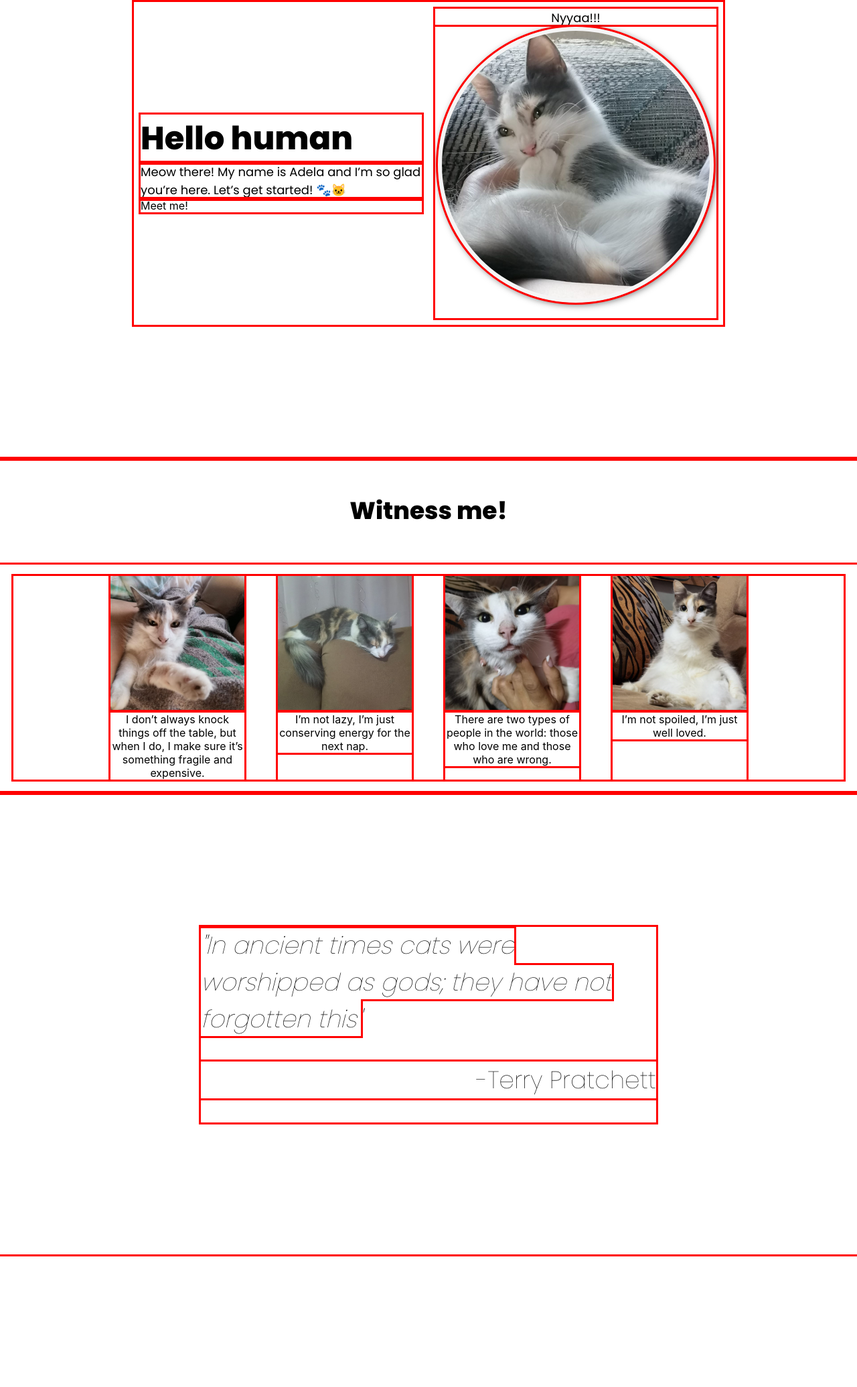
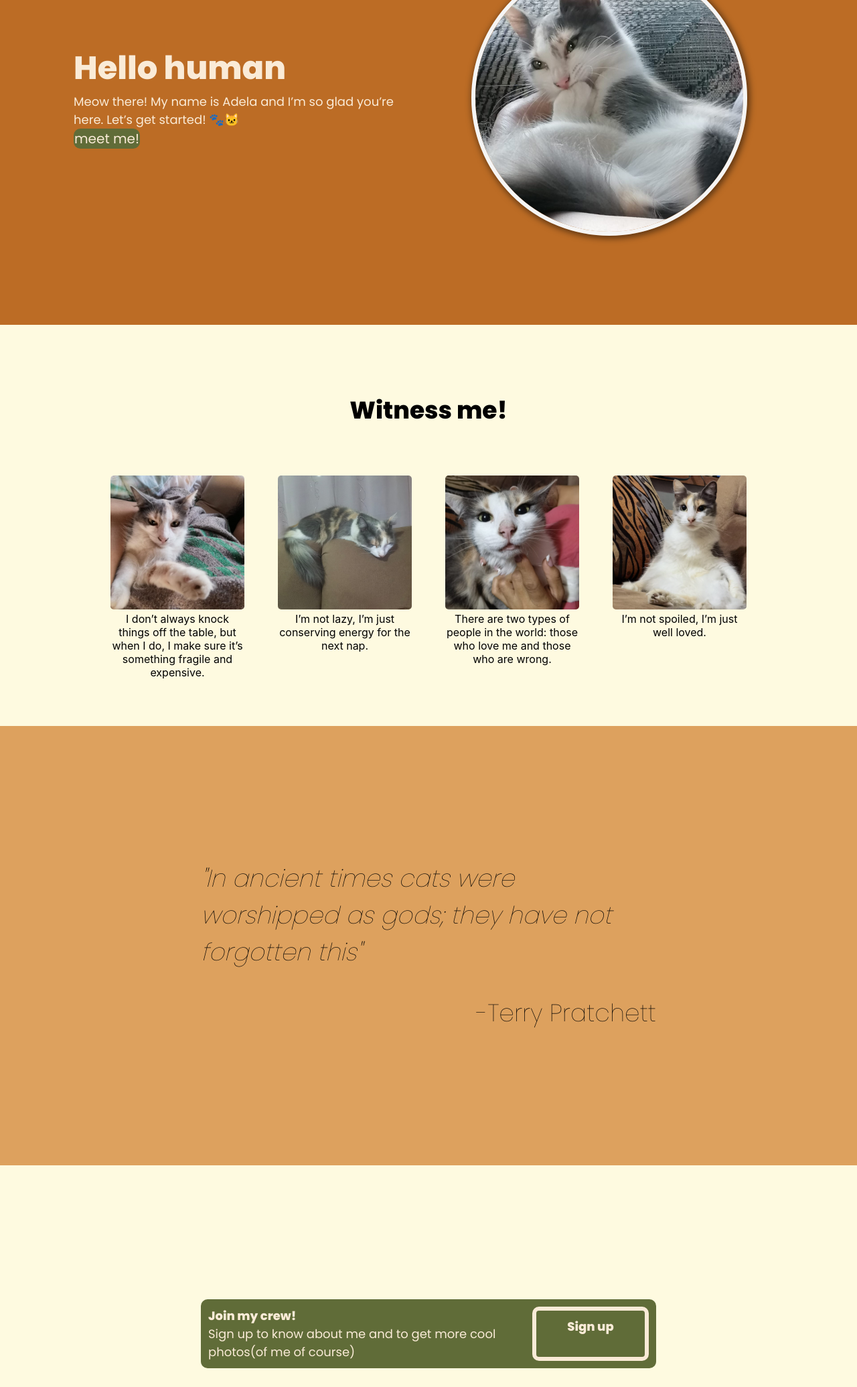
Before and after one commit to PalomoAn/landing-page, a plain HTML site: page index.html in a window 1280 px wide. Shown: the part 249-2320 px from the top of the page at 67% size. Drawn offline with Linux system fonts and the light colour scheme.

Commit message:
completed website

```diff
--- a/index.html
+++ b/index.html
@@ -32,7 +32,9 @@
                 <div class="maintext"> Hello human</div>
                 <div class="secondarytext"> Meow there! My name is Adela and I’m so glad you’re here. Let’s get started!
                     🐾🐱</div>
-                <div class="signup">Meet me!</div>
+                <div class="signup">
+                    <div class="realsignup" id="meetme">meet me!</div>
+                </div>
             </div>
             <div class="leftone"> Nyyaa!!!
                 <div class="image">
@@ -64,11 +66,12 @@
             </div>
         </div>
     </div>
-    <div class="thirdsection"></div>
-    <div class="quote">
-        <i>"In ancient times cats were worshipped as gods; they have not forgotten this"</i>
-        <p>-Terry Pratchett</p>
+    <div class="thirdsection">
+        <div class="quote">
+            <i>"In ancient times cats were worshipped as gods; they have not forgotten this"</i>
+            <p>-Terry Pratchett</p>
 
+        </div>
     </div>
     <div class="fourthsection">
         <div class="message">
--- a/styles.css
+++ b/styles.css
@@ -1,6 +1,4 @@
-* {
-  outline: solid red;
-}
+
 
 body {
   font-family: -apple-system, BlinkMacSystemFont, 'Segoe UI', Roboto, Oxygen, Ubuntu, Cantarell, 'Open Sans', 'Helvetica Neue', sans-serif;
@@ -19,15 +17,17 @@ body {
   justify-content: space-around;
   flex-direction: row;
   align-items: center;
+  background-color: #bc6c25;
+  color: antiquewhite;
 }
 
 a {
-  color: #000000;
+  color: #ffffff;
   text-decoration: none !important;
 }
 
 a:hover {
-  color: #000000;
+  color: #ffffff;
   text-decoration: none !important;
   cursor: pointer;
 
@@ -41,7 +41,9 @@ a:hover {
 
 .firstcenter {
   display: flex;
-  margin: 200px;
+  margin: 100px;
+
+
 }
 
 
@@ -50,7 +52,28 @@ a:hover {
   justify-content: space-around;
   flex-direction: row;
   align-items: center;
+  background-color: #bc6c25;
+  color: antiquewhite;
 }
+
+.secondsection {
+  background-color: #fefae0;
+  padding: 50px;
+}
+
+.thirdsection {
+  background-color: #dda15e;
+}
+
+.fourthsection {
+  background-color: #fefae0;
+  color: antiquewhite;
+}
+
+.footer {
+  background-color: #bc6c25;
+}
+
 
 .rightone,
 .leftone {
@@ -174,59 +197,83 @@ p {
   font-weight: normal;
 }
 
-.info2
-.signup
-a{
+#meetme {
+  font-family: 'Poppins', sans-serif;
+  font-size: 20px;
+  font-weight: 400;
+  border-radius: 10px;
+  background-color: #606c38;
+  display: inline;
+  padding: 1px;
+
+
+}
+
+.message{
+  font-family: 'Poppins', sans-serif;
+  font-size: 20px;
+  font-weight: 400;
+  border-radius: 10px;
+  background-color: #606c38;
+  padding: 1px;
+}
+
+.rightbtn{
+  border: 6px solid antiquewhite;
+  border-radius: 10px;
+}
+
+.info2 a {
   font-family: 'Poppins', sans-serif;
   font-size: 18px;
   font-weight: normal;
 }
 
-.quote{
+.quote {
   font-family: 'Poppins', sans-serif;
   font-size: 36px;
   font-weight: 100;
 }
 
-.footer{
+.footer {
   font-family: 'Poppins', sans-serif;
   font-size: 24px;
   font-weight: 800;
 }
 
-.mainleftbtn{
+.mainleftbtn {
   font-family: 'Poppins', sans-serif;
   font-size: 18px;
   font-weight: 800;
 }
 
-.signupbtn{
+.signupbtn {
   font-family: 'Poppins', sans-serif;
   font-size: 18px;
   font-weight: 800;
 }
 
-.mainleft2btn{
+.mainleft2btn {
   font-family: 'Poppins', sans-serif;
   font-size: 18px;
   font-weight: 400;
 }
 
-.leftone{
+.leftone {
   font-family: 'Poppins', sans-serif;
   font-size: 18px;
   font-weight: 400;
 }
 
-.image img{
+.image img {
   border-radius: 50%;
-	border: 6px solid whitesmoke;
-	box-shadow: 2px 2px 10px 2px rgba(0, 0, 0, 0.5);
-	margin-bottom: 1rem;
+  border: 6px solid whitesmoke;
+  box-shadow: 2px 2px 10px 2px rgba(0, 0, 0, 0.5);
+  margin-bottom: 1rem;
 
 }
 
-#one{
+#one {
   animation-name: spinning;
   animation-duration: 5000ms;
   animation-iteration-count: infinite;
@@ -237,6 +284,7 @@ a{
   from {
     transform: rotate(0deg);
   }
+
   to {
     transform: rotate(360deg);
   }
@@ -245,8 +293,14 @@ a{
 .pop-out {
   transition: transform .5s;
 }
+
 .pop-out:hover {
-  -ms-transform: scale(1.5,1.5);
-  -webkit-transform: scale(1.5,1.5);
-  transform: scale(1.5,1.5);
+  -ms-transform: scale(1.5, 1.5);
+  -webkit-transform: scale(1.5, 1.5);
+  transform: scale(1.5, 1.5);
 }
+
+.info2 img {
+  border: 2px solid whitesmoke8;
+  border-radius: 5px;
+}
```
